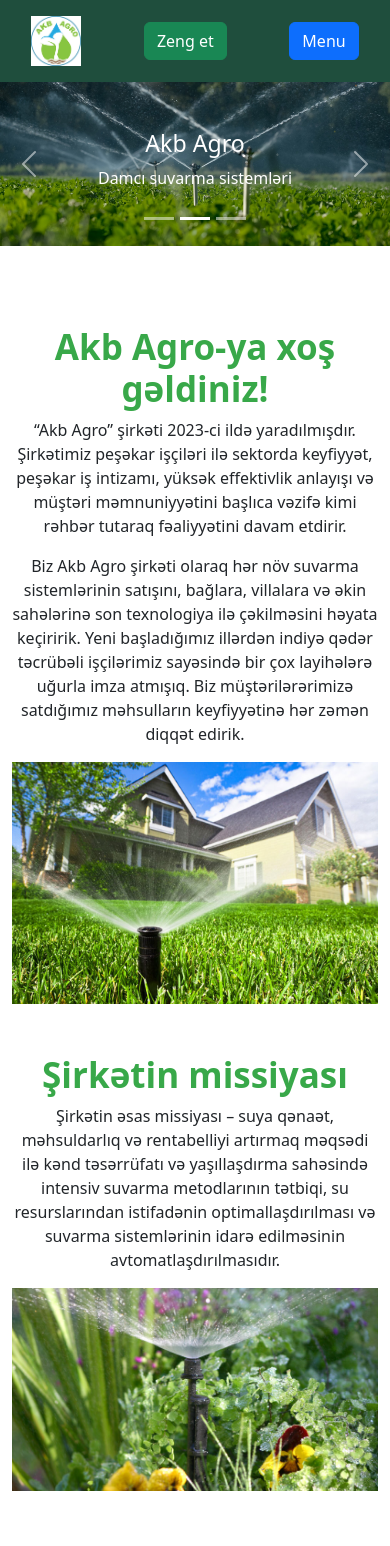
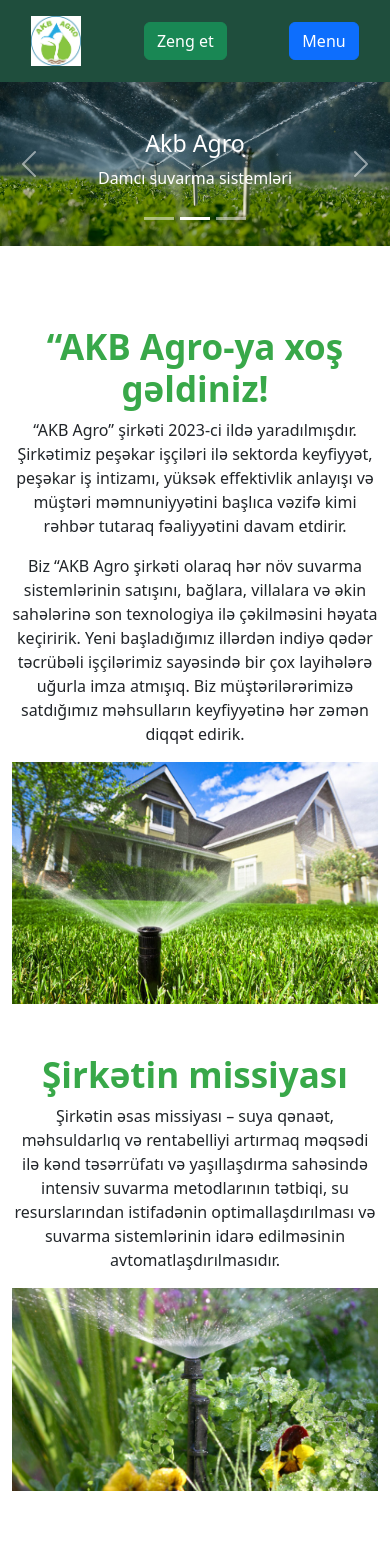
Before and after one commit to Farid0558475484/Akbagro.az-next.js, a Next.js app: page / in a window 390 px wide. Shown: the top 1546 px of the page. Built offline with nearby package versions, Linux system fonts and the light colour scheme.

Commit message:
feat:about-us wrapper

```diff
--- a/components/About.tsx
+++ b/components/About.tsx
@@ -6,20 +6,32 @@
 function About() {
   return (
     <>
+    <Container fluid>
+      <Row className="mt-5">
+      <Image
+              src="/img12.jpeg"
+              alt="Logo"
+              width={100}
+              height={100}
+              layout="responsive"
+              objectFit="cover"
+            />
+      </Row>
+    </Container>
       <Container className={s.aboutMain}>
         <Row>
           <Col md="6">
             <div className={s.content}>
-              <h1 className={s.title}>Akb Agro-ya xoş gəldiniz!</h1>
+              <h1 className={s.title}>“AKB Agro-ya xoş gəldiniz!</h1>
 
               <p className={s.text}>
-                “Akb Agro” şirkəti 2023-ci ildə yaradılmışdır. Şirkətimiz
+              “AKB Agro” şirkəti 2023-ci ildə yaradılmışdır. Şirkətimiz
                 peşəkar işçiləri ilə sektorda keyfiyyət, peşəkar iş intizamı,
                 yüksək effektivlik anlayışı və müştəri məmnuniyyətini başlıca
                 vəzifə kimi rəhbər tutaraq fəaliyyətini davam etdirir.
               </p>
               <p className={s.text}>
-                Biz Akb Agro şirkəti olaraq hər növ suvarma sistemlərinin
+                Biz “AKB Agro şirkəti olaraq hər növ suvarma sistemlərinin
                 satışını, bağlara, villalara və əkin sahələrinə son texnologiya
                 ilə çəkilməsini həyata keçiririk. Yeni başladığımız illərdən
                 indiyə qədər təcrübəli işçilərimiz sayəsində bir çox layihələrə
@@ -68,7 +80,7 @@
             <h1 className={s.title}>Dünyanın aparıcı markasi</h1>
 
             <p className={s.text}>
-              Akb Agro suvarma sistemləri sektorunda dünyanın aparıcı
+            “AKB Agro suvarma sistemləri sektorunda dünyanın aparıcı
               markalarından biridir. Şirkətimiz kainatın ən qiymətli resursundan
               daha düzgün və səmərəli istifadə etmək üçün müasir avadanlıqlar və
               innovativ həllər təklif edir. ​ Sürətlə qloballaşan dünyada üç
--- /dev/null
+++ b/components/Main.tsx
@@ -0,0 +1,73 @@
+import React from "react";
+import { Container, Row, Col } from "react-bootstrap";
+import Image from "next/image";
+import s from "../styles/Main.module.scss";
+
+function Main() {
+  return (
+    <>
+      <Container className={s.Main}>
+        <Row>
+          <Col md="6">
+            <div className={s.content}>
+              <h1 className={s.title}>“AKB Agro-ya xoş gəldiniz!</h1>
+
+              <p className={s.text}>
+                “AKB Agro” şirkəti 2023-ci ildə yaradılmışdır. Şirkətimiz
+                peşəkar işçiləri ilə sektorda keyfiyyət, peşəkar iş intizamı,
+                yüksək effektivlik anlayışı və müştəri məmnuniyyətini başlıca
+                vəzifə kimi rəhbər tutaraq fəaliyyətini davam etdirir.
+              </p>
+              <p className={s.text}>
+                Biz “AKB Agro şirkəti olaraq hər növ suvarma sistemlərinin
+                satışını, bağlara, villalara və əkin sahələrinə son texnologiya
+                ilə çəkilməsini həyata keçiririk. Yeni başladığımız illərdən
+                indiyə qədər təcrübəli işçilərimiz sayəsində bir çox layihələrə
+                uğurla imza atmışıq. Biz müştərilərərimizə satdığımız
+                məhsulların keyfiyyətinə hər zəmən diqqət edirik.
+              </p>
+            </div>
+          </Col>
+
+          <Col md="6">
+            <Image
+              src="/img7.jpeg"
+              alt="Logo"
+              width={100}
+              height={100}
+              layout="responsive"
+              objectFit="cover"
+            />
+          </Col>
+        </Row>
+        <Row>
+          <Col md="6" className={s.order2}>
+            <Image
+              src="/img6.jpeg"
+              alt="Logo"
+              width={100}
+              height={100}
+              layout="responsive"
+              objectFit="cover"
+            />
+          </Col>
+          <Col md="6" className={s.order1}>
+            <h1 className={s.title}>Şirkətin missiyası</h1>
+
+            <p className={s.text}>
+              Şirkətin əsas missiyası – suya qənaət, məhsuldarlıq və
+              rentabelliyi artırmaq məqsədi ilə kənd təsərrüfatı və
+              yaşıllaşdırma sahəsində intensiv suvarma metodlarının tətbiqi, su
+              resurslarından istifadənin optimallaşdırılması və suvarma
+              sistemlərinin idarə edilməsinin avtomatlaşdırılmasıdır.
+            </p>
+          </Col>
+        </Row>
+
+
+      </Container>
+    </>
+  );
+}
+
+export default Main;
--- a/components/Menu.tsx
+++ b/components/Menu.tsx
@@ -39,7 +39,7 @@
             <div>
               <ul className={s.navbar__links}>
                 <li onClick={handleClose}>
-                  <Link href="/">Ana seyfe</Link>
+                  <Link href="/">Şirkət</Link>
                 </li>
                 <li onClick={handleClose}>
                   <Link href="/about-us">Haqqımızda</Link>
--- a/components/Navbar.tsx
+++ b/components/Navbar.tsx
@@ -13,6 +13,9 @@
       </div>
       <div>
         <ul className={styles.navbar__links}>
+          <li>
+            <Link href="/">Şirkət </Link>
+          </li>
           <li>
             <Link href="/about-us">Haqqımızda</Link>
           </li>
--- a/pages/index.tsx
+++ b/pages/index.tsx
@@ -1,12 +1,12 @@
 import s from "../styles/Home.module.scss";
 import Slider from "../components/Slider";
-import About from "../components/About";
+import Main from "../components/Main";
 
 export default function Home() {
   return (
     <>
       <Slider />
-      <About />
+      <Main />
     </>
   );
 }
--- /dev/null
+++ b/styles/Main.module.scss
@@ -0,0 +1,44 @@
+.title {
+  text-align: center;
+  margin-top: 50px;
+  color: #38a849;
+  font-size: 35px;
+  font-weight: 700;
+}
+
+.text {
+  text-align: center;
+}
+
+.content {
+  display: flex;
+  flex-direction: column;
+  align-items: center;
+}
+
+@media screen and (max-width: 768px) {
+  .order1 {
+    order: 1;
+  }
+
+  .order2 {
+    order: 2;
+  }
+}
+
+.Main {
+  margin-top: 100px;
+  margin-bottom: 100px;
+}
+
+@media screen and (max-width: 768px) {
+  .Main {
+    margin-top: 30px;
+    margin-bottom: 30px;
+  }
+}
+
+.logoPhoto {
+  display: flex;
+  justify-content: center;
+}
```
Also changed, not shown: public/img11.jpeg (added), public/img12.jpeg (added).
